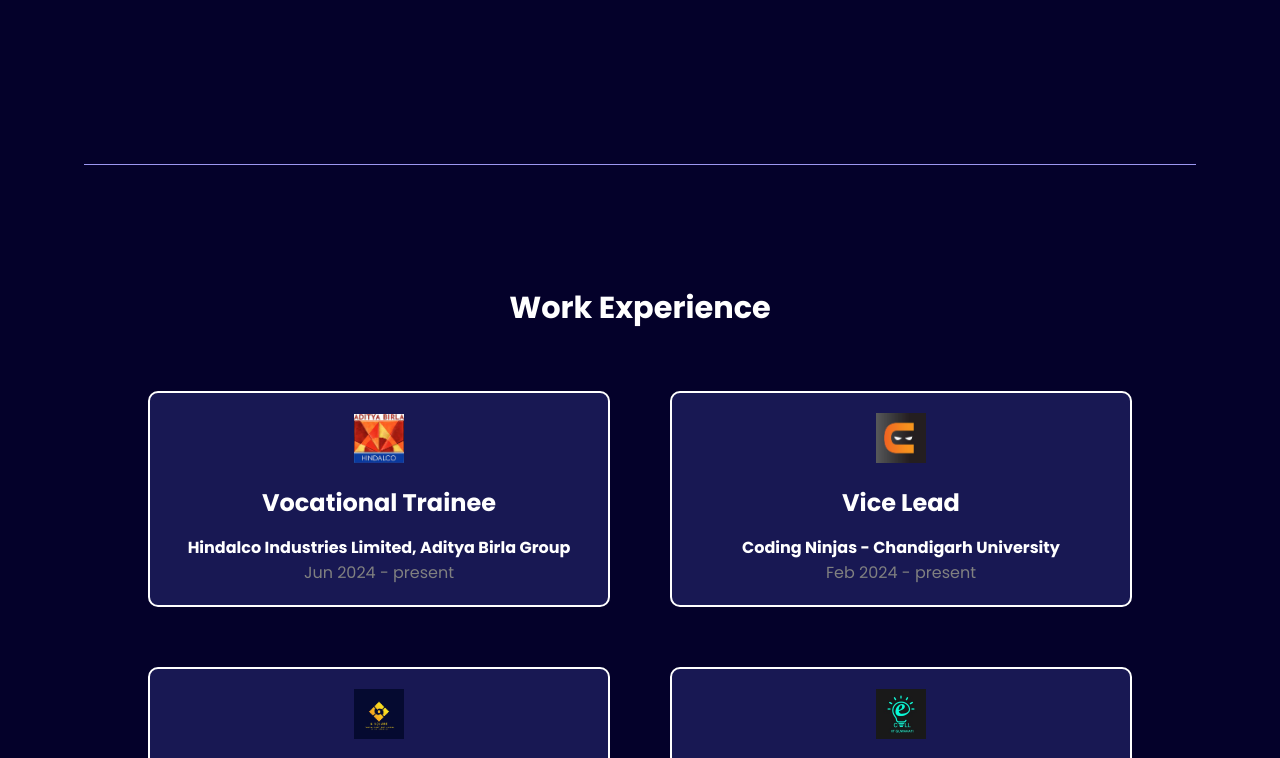
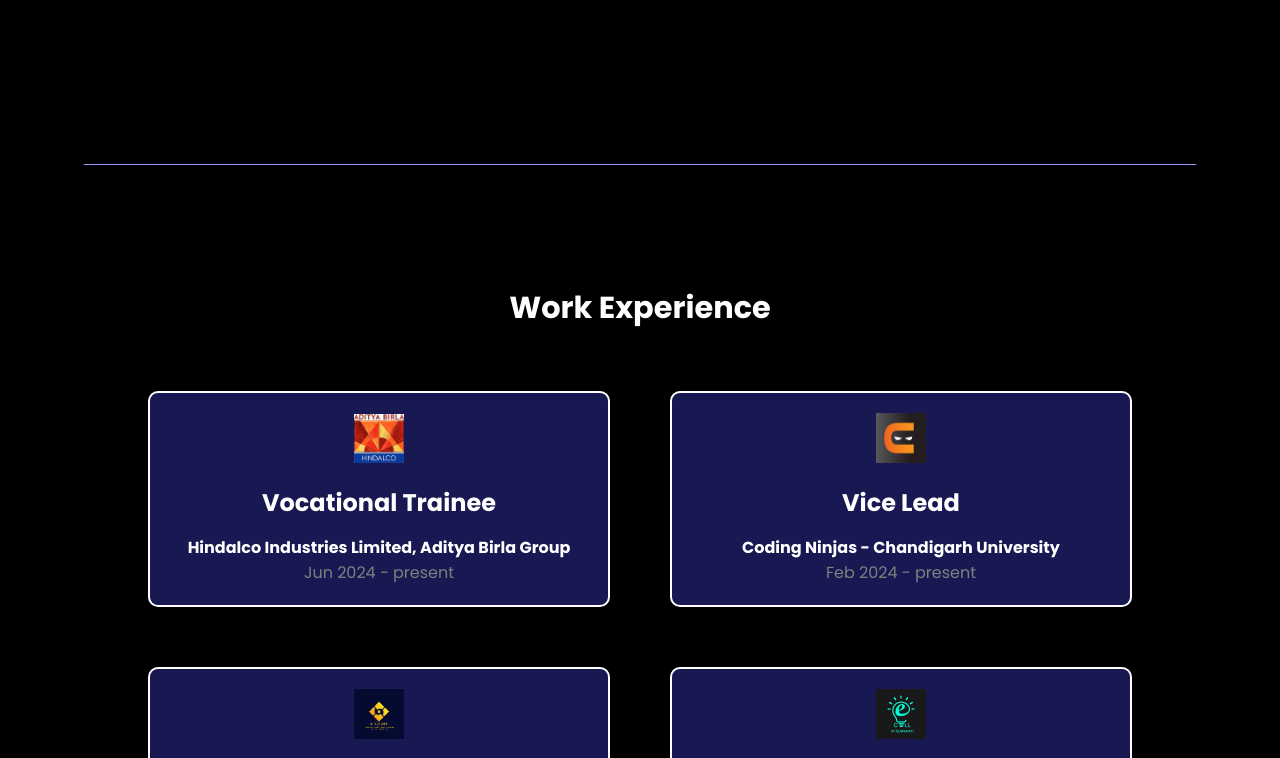
Before and after one commit to vannystark3/web-portfolio, a plain HTML site: page index.html in a window 1280 px wide. Shown: the part 633-1391 px from the top of the page. Drawn offline with nearby package versions, Linux system fonts and the light colour scheme.

Commit message:
Update styles.css

```diff
--- a/styles.css
+++ b/styles.css
@@ -3,7 +3,7 @@
     padding: 0;
 }
 body {
-    background-color: rgb(4, 1, 42);
+    background-color: black;
     color: white;
     font-family: "Poppins", sans-serif;
 }
```
